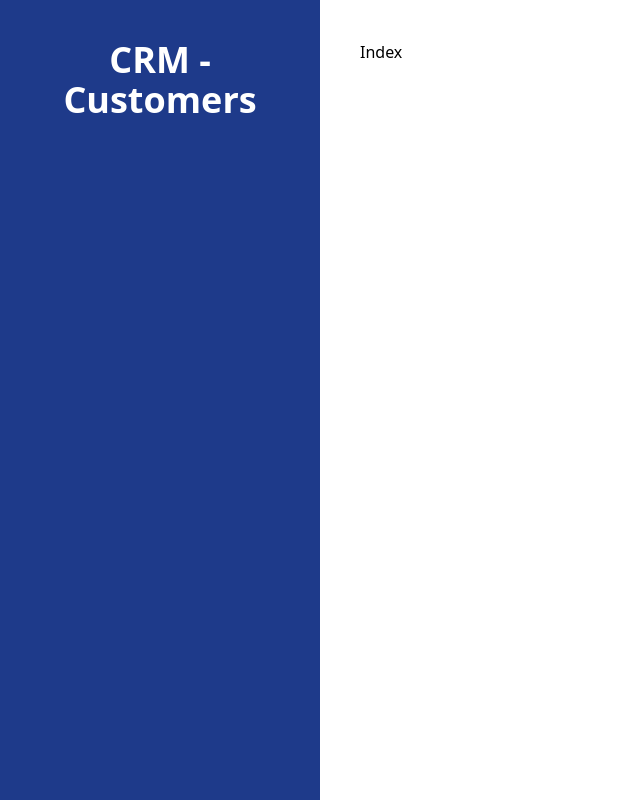
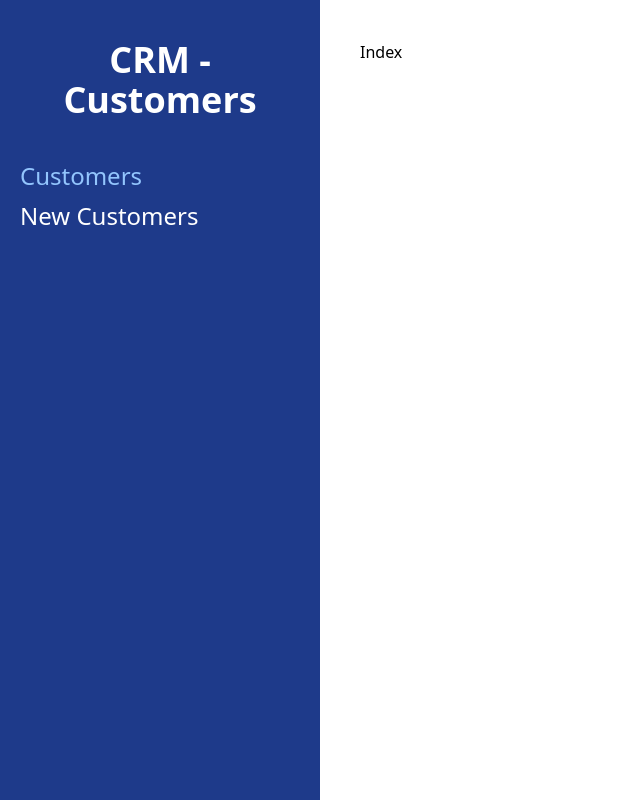
Before and after one commit to MaxiBelli/CRM, a React (Vite) app: page / in a window 1280 px wide. Shown: the whole page, without its empty margins (0-640 px from the left). Built offline with nearby package versions, Linux system fonts and the light colour scheme.

Commit message:
feat: Add component navigation via Link and highlight current page

```diff
--- a/src/components/Layout.jsx
+++ b/src/components/Layout.jsx
@@ -1,19 +1,26 @@
-import { Outlet } from "react-router-dom";
+import { Outlet, Link, useLocation } from 'react-router-dom';
 
 function Layout() {
-  return (
-    <div className="md:flex md:min-h-screen">
-      <aside className="md:w-1/4 bg-blue-900 px-5 py-10">
-        <h2 className="text-4xl font-black text-center text-white">
-          CRM - Customers
-        </h2>
-      </aside>
+    const location = useLocation()
+    return (
+        <div className='md:flex md:min-h-screen'>
+            <aside className='md:w-1/4 bg-blue-900 px-5 py-10'>
+                <h2 className='text-4xl font-black text-center text-white'>CRM - Customers</h2>
+                <nav className='mt-10'>
+                    <Link
+                        className={`${location.pathname === '/' ? 'text-blue-300' : 'text-white'} text-2xl block mt-2 hover:text-blue-300 `}
+                        to="/">Customers</Link>
+                    <Link
+                        className={`${location.pathname === '/customers/new' ? 'text-blue-300' : 'text-white'} text-2xl block mt-2 hover:text-blue-300 `}
+                        to="/customers/new">New Customers</Link>
+                </nav>
+            </aside>
 
-      <main className="md:w-3/4 p-10 md:h-screen overflow-scroll">
-        <Outlet />
-      </main>
-    </div>
-  );
+            <main className='md:w-3/4 p-10 md:h-screen overflow-scroll'>
+                <Outlet />
+            </main>
+        </div>
+    )
 }
 
 export default Layout;
```
